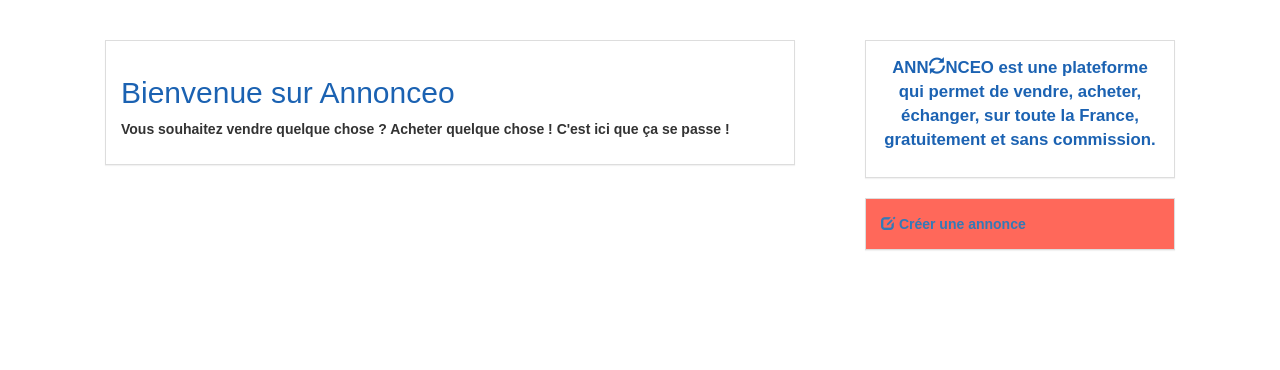
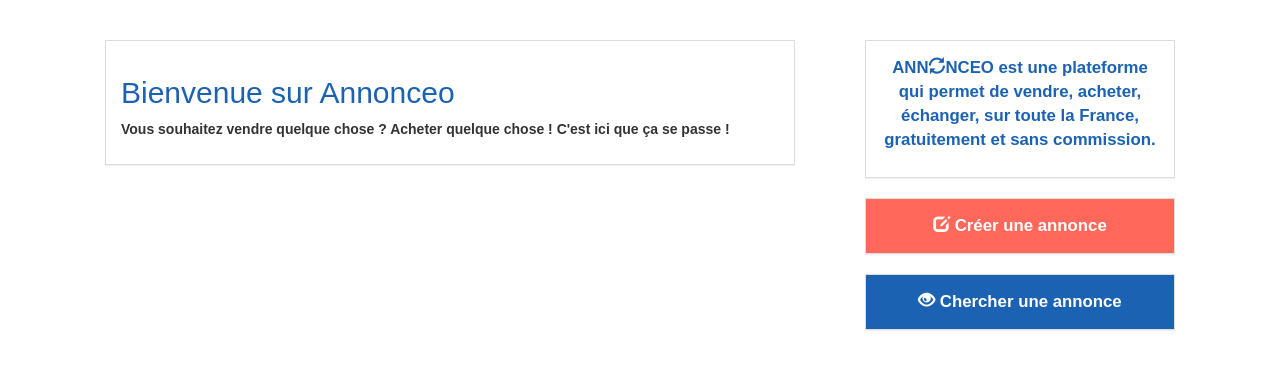
Before and after one commit to RebeccaDR/annonceo, a PHP site: page / in a window 1280 px wide. Shown: the part 52-422 px from the top of the page. Run offline with PHP 8.4, Linux system fonts and the light colour scheme; some web fonts are replaced.

Commit message:
minor css changes

```diff
--- a/index.php
+++ b/index.php
@@ -27,9 +27,14 @@ if (isset($_REQUEST['create_success'])) {
     <p style="text-align: center;"><strong>ANN<span class="glyphicon glyphicon-refresh" aria-hidden="true"></span>NCEO</strong> est une plateforme qui permet de vendre, acheter, échanger, sur toute la France, <strong>gratuitement</strong> et <strong>sans commission</strong>.</p>
   </div>
 
-  <div class="panel panel-default" style="background-color: #FF685A;">
-    <a <?= isUserConnected() ? 'href="annonce.php"' : 'href="#" data-toggle="modal" data-target="#loginModal"' ?>>
+  <div class="panel panel-default" style="background-color: #FF685A; text-align: center;">
+    <a <?= isUserConnected() ? 'href="annonce.php"' : 'href="#" data-toggle="modal" data-target="#loginModal"' ?> style="color: #FFF; font-size: 1.2em;">
       <span class="glyphicon glyphicon-edit" aria-hidden="true"></span> Créer une annonce
+    </a>
+  </div>
+  <div class="panel panel-default" style="background-color: #1B62B2; text-align: center;">
+    <a <?= isUserConnected() ? 'href="annonce.php"' : 'href="#" data-toggle="modal" data-target="#loginModal"' ?> style="color: #FFF; font-size: 1.2em;">
+      <span class="glyphicon glyphicon-eye-open" aria-hidden="true"></span> Chercher une annonce
     </a>
   </div>
 </div>
```
